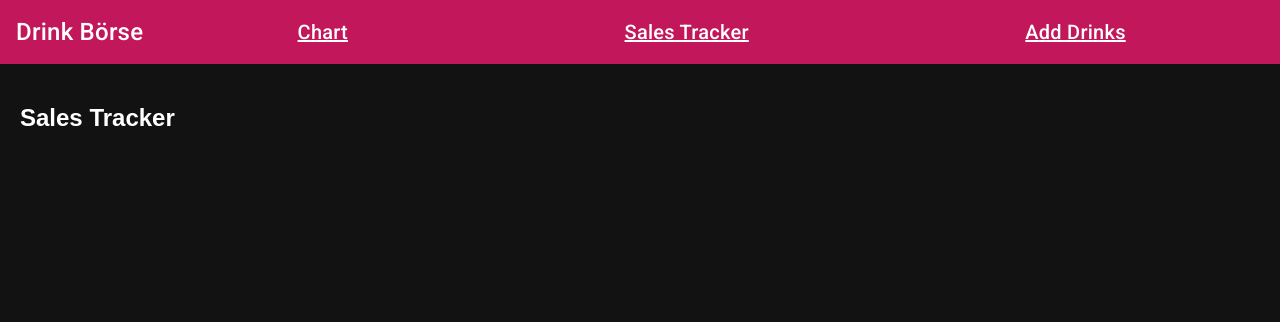
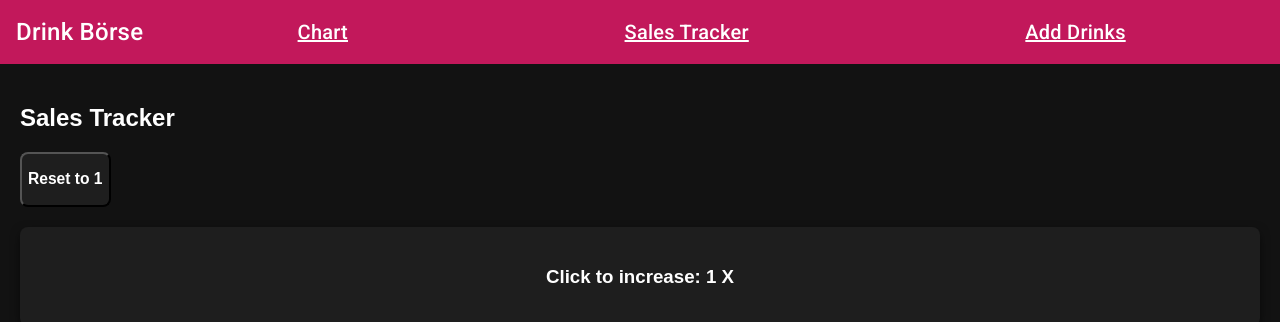
Before and after one commit to daniel-franzelin/DrinkingBoerse, an Angular app: page /pos in a window 1280 px wide. Shown: the top 322 px of the page. Built offline with nearby package versions, Linux system fonts and the light colour scheme.

Commit message:
feat: add button to sell more than one drink at once

```diff
--- a/src/app/pos/pos.component.html
+++ b/src/app/pos/pos.component.html
@@ -1,5 +1,14 @@
 <div class="sales-tracker">
   <h2>Sales Tracker</h2>
+  <button class="input-multiple-button" (click)="resetMultiple()">
+    <h3>Reset to 1</h3>
+  </button>
+  <div [ngClass]="{'drink-item':true, 'input-multiple-button':true}"
+       (click)="triggerInputMultiple()">
+    <h3>
+      {{ 'Click to increase:  ' + multiple + ' X' }}
+    </h3>
+  </div>
   <div class="drink-list">
     <div *ngFor="let drink of drinks; let i = index" class="drink-item" (click)="incrementSales(drink.name)">
       <h3>{{ drink.name }}</h3>
--- a/src/app/pos/pos.component.scss
+++ b/src/app/pos/pos.component.scss
@@ -47,3 +47,14 @@ p {
     max-width: 150px; /* Slightly smaller tiles for medium screens */
   }
 }
+
+.input-multiple-button-selected {
+  filter: brightness(40%);
+}
+
+.input-multiple-button {
+  background-color: #1e1e1e; /* Dark background */
+  border-radius: 8px; /* Rounded corners */
+  margin-bottom: 20px;
+  cursor: pointer; /* Pointer cursor on hover */
+}
--- a/src/app/pos/pos.component.ts
+++ b/src/app/pos/pos.component.ts
@@ -12,6 +12,7 @@ import {DataService} from "../services/data.service";
 export class PosComponent extends ObserversModule {
   drinks!: Drink[];
   salesCountMap!: Map<string, number[]>
+  multiple: number = 1
 
 
   constructor(readonly drinkService: DrinkService,
@@ -36,15 +37,16 @@ export class PosComponent extends ObserversModule {
   }
 
   incrementSales(drinkName: string) {
-    this.drinkService.incrementSales(drinkName)
+    this.drinkService.incrementSales(drinkName, this.multiple)
+    this.resetMultiple()
   }
 
-  /*
-    async update() {
-      this.drinks = await firstValueFrom(this.drinkService.getDrinks());
-      console.log(this.drinks);
-      this.salesCount = await this.drinkService.getSalesCountMap();
+  triggerInputMultiple() {
+    this.multiple++
+  }
 
-    }
-   */
+  resetMultiple() {
+    this.multiple = 1
+  }
+
 }
--- a/src/app/services/data.service.ts
+++ b/src/app/services/data.service.ts
@@ -193,8 +193,9 @@ export class DataService {
   /**
    * Increase last count in array of salesCount
    * @param drinkName name of drink that made a sale
+   * @param amount number of sales to increase
    */
-  incrementSales(drinkName: string) {
+  incrementSales(drinkName: string, amount?: number) {
     if (!this.drinkSalesCountMap.value.has(drinkName)) {
       throw Error(drinkName + ' was not found in local map')
     }
@@ -203,7 +204,7 @@ export class DataService {
 
     if (tempCacheHistory && tempCacheHistory.length > 0) {
       const updatedCacheHistory = [...tempCacheHistory.splice(0, tempCacheHistory.length - 1),
-        tempCacheHistory[tempCacheHistory.length - 1] + 1
+        tempCacheHistory[tempCacheHistory.length - 1] + (amount ? amount : 1)
       ]
       tempMap.set(drinkName, updatedCacheHistory)
     }
--- a/src/app/services/drink.service.ts
+++ b/src/app/services/drink.service.ts
@@ -114,8 +114,8 @@ export class DrinkService {
     this.dataService.deleteDrink(drinkName)
   }
 
-  incrementSales(drinkName: string) {
-    this.dataService.incrementSales(drinkName)
+  incrementSales(drinkName: string, amount?: number) {
+    this.dataService.incrementSales(drinkName, amount)
   }
 
   /**
```
